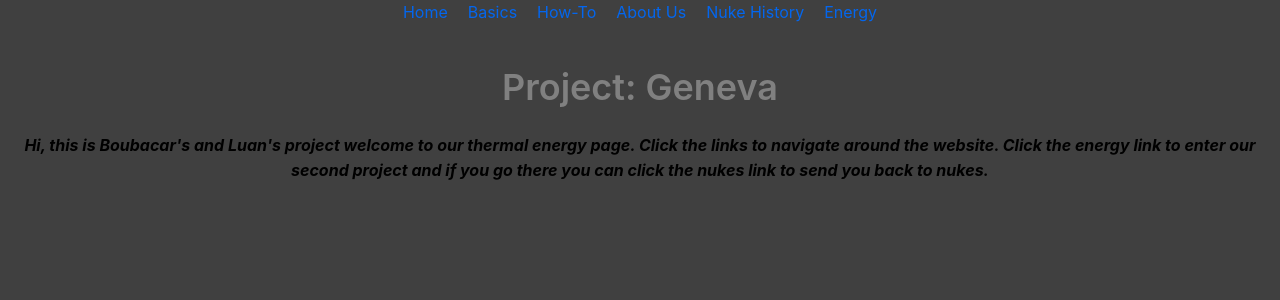
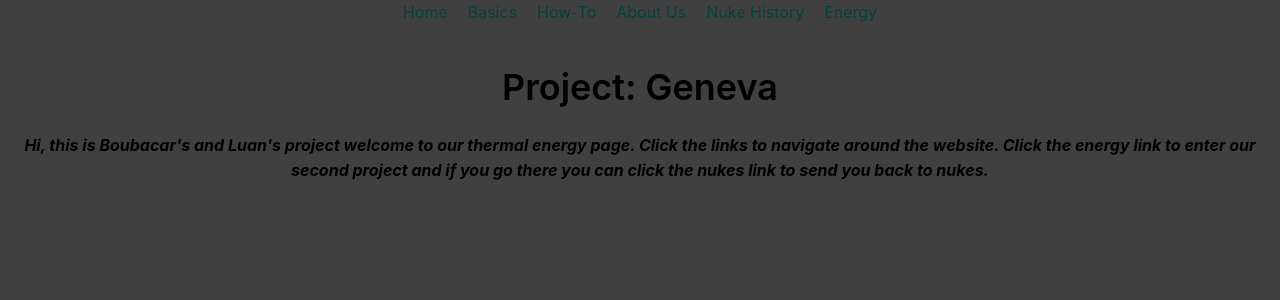
Before and after one commit to nothankyouwdym/vitejs-vite-9nux1k, a React (Vite) app: page / in a window 1280 px wide. Shown: the top 300 px of the page. Built offline with nearby package versions, Linux system fonts and the light colour scheme.

Commit message:
1 file modified

```diff
--- a/src/index.css
+++ b/src/index.css
@@ -383,6 +383,7 @@ html {
 }
 
 body {
+  mix-blend-mode:darken;
   color: black;
   background: #404040;
   font-size: 1rem;
@@ -413,7 +414,7 @@ h5 {
   font-weight: 600;
   font-family: -apple-system, BlinkMacSystemFont, Helvetica Neue, Helvetica, Arial, sans-serif;
   line-height: 1.2;
-  color: gray;
+  color: black;
 }
 
 h1:not(:first-child),
```
